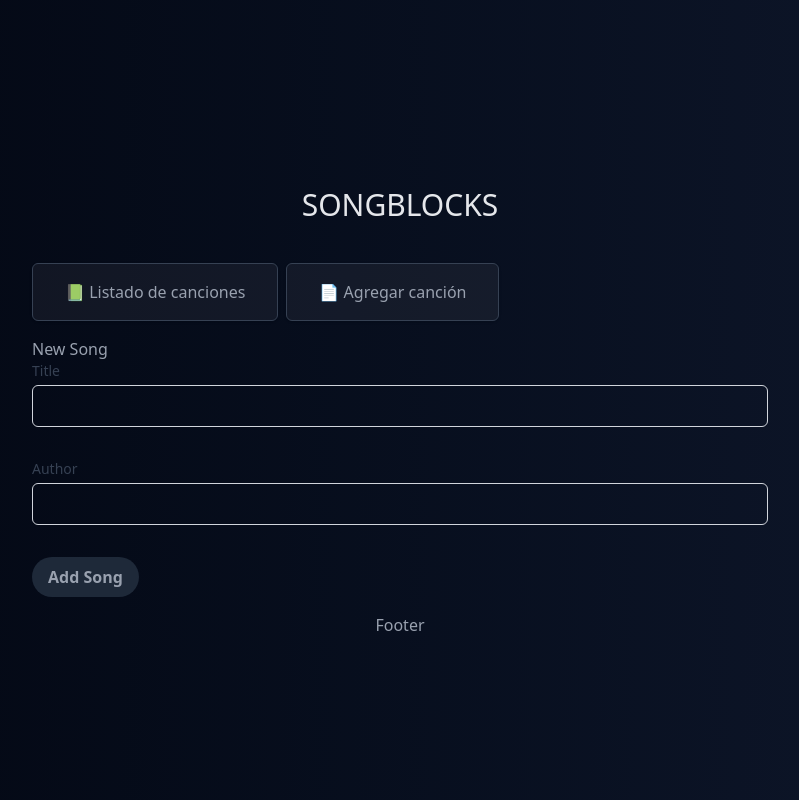
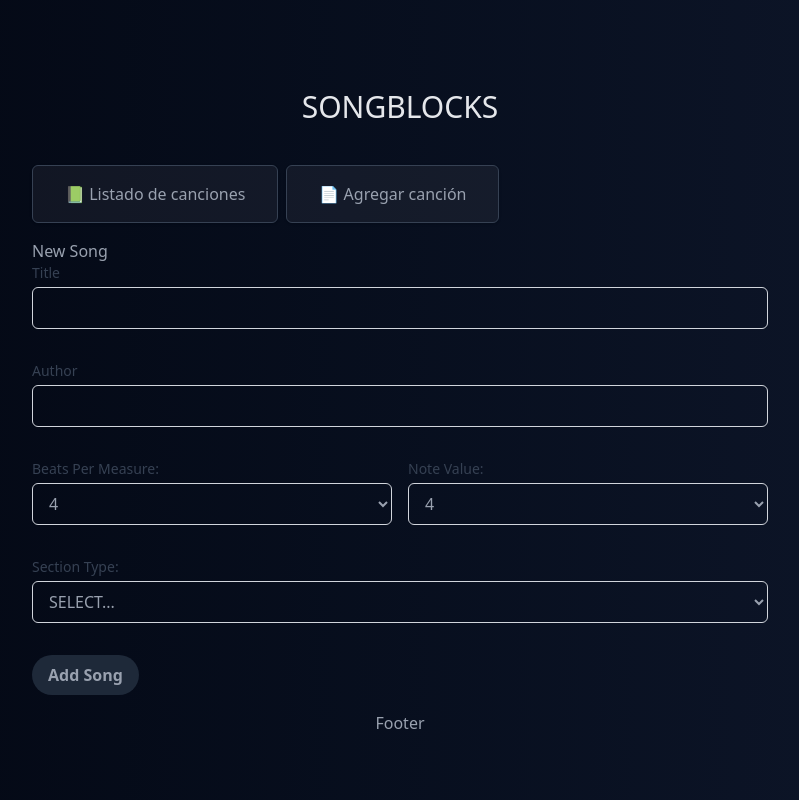
Before and after one commit to horaciodominguez/chordblocks-react-typescript, a React (Vite) app: page /new in a window 1280 px wide. Shown: the whole page, without its empty margins (240-1039 px from the left). Built offline with nearby package versions, Linux system fonts and the light colour scheme.

Commit message:
Reducer Form add song

```diff
--- a/eslint.config.js
+++ b/eslint.config.js
@@ -20,6 +20,7 @@ export default tseslint.config([
       globals: globals.browser,
     },
     rules: {
+      indent: ['error', 2],
       'react/prop-types': 'off',
       'react/react-in-jsx-scope': 'off'
     }
--- a/src/components/ui/Select.tsx
+++ b/src/components/ui/Select.tsx
@@ -1,9 +1,8 @@
-
 
 type Props = {
     name: string,
     label: string,
-    options: Array<string | number>
+    options: readonly (string | number)[]
 
     value?: string | number,
     onChange?: (e: React.ChangeEvent<HTMLSelectElement>) => void,
--- a/src/modules/songs/components/SongForm.tsx
+++ b/src/modules/songs/components/SongForm.tsx
@@ -83,7 +83,7 @@ export const SongForm = ({handleAddSong}: Props) => {
         setPendingSection(
             {
                 ...pendingSection,
-                type: event.target.value
+                type: event.target.value as SectionType
             }
         )
     }
--- a/src/modules/songs/components/SongForm2.tsx
+++ b/src/modules/songs/components/SongForm2.tsx
@@ -1,43 +1,84 @@
 
 
 
-import Input from "@/components/ui/Input";
-import type { Song } from "../types/song.types";
+import Input from "@/components/ui/Input"
+import { beatsPerMeasureValues, noteValues, SECTION_OPTIONS, type SectionType, type Song } from "../types/song.types"
 
-import Button from "@/components/ui/Button";
+import Button from "@/components/ui/Button"
+import { Select } from "@/components/ui/Select"
 
-import { useSongBuilder } from "../hooks/useSongBuilder";
+import { useSongBuilder } from "../hooks/useSongBuilder"
+
 
 
 type Props = {
-  handleAddSong: (song: Song) => void;
+  handleAddSong: (song: Song) => void
 };
 
 export const SongForm2 = ({ handleAddSong }: Props) => {
-  const { state, dispatch } = useSongBuilder();
+  const { state, dispatch } = useSongBuilder()
+  const { song } = state
 
   return (
     <form onSubmit={(e) => {
-      e.preventDefault();
-      handleAddSong(state);
+      e.preventDefault()
+      handleAddSong(song)
     }}>
       <div className="flex flex-col gap-4">
           <div className="mb-4">
             <Input
               label="Title"
               name="title"
-              onChange={(e) => dispatch({ type: "SET_TITLE", payload: e.target.value })}
-              value={state.title}
+              onChange={(e) => dispatch({ type: "SET_TITLE", v: e.target.value })}
+              value={song.title}
             />
           </div>
           <div className="mb-4">
             <Input
               label="Author"
               name="author"
-              onChange={(e) => dispatch({ type: "SET_AUTHOR", payload: e.target.value })}
-              value={state.author}
+              onChange={(e) => dispatch({ type: "SET_AUTHOR", v: e.target.value })}
+              value={song.author}
             />
           </div>
+          <div className="mb-4">
+            <div className="flex gap-4">
+                <div className="w-1/2">
+                  <Select
+                    name="beatsPerMeasure"
+                    label="Beats Per Measure"
+                    options={beatsPerMeasureValues}
+                    onChange={(e) => {
+                      dispatch({ type: "SET_TIME_SIGNATURE", v: { ...song.timeSignature, beatsPerMeasure: parseInt(e.target.value) } });
+                    }}
+                    value={song.timeSignature.beatsPerMeasure.toString()} />
+                </div>
+                <div className="w-1/2">
+                  <Select
+                    name="noteValue"
+                    label="Note Value"
+                    options={noteValues}
+                    onChange={(e) => {
+                      dispatch({ type: "SET_TIME_SIGNATURE", v: { ...song.timeSignature, noteValue: parseInt(e.target.value) } });
+                    }}
+                    value={song.timeSignature.noteValue.toString()} />
+                </div>
+            </div>
+          </div>
+          <div className="mb-4">
+            <Select
+              name="sectionType"
+              label="Section Type"
+              options={SECTION_OPTIONS}
+              onChange={(e) => {
+                if (e.target.value) {
+                  dispatch({ type: "ADD_SECTION_TYPE", v: e.target.value as SectionType });
+                }
+              }}
+              defaultValue=""
+            />
+          </div>
+
           <div className="mb-4">
             <Button
               type="submit"
--- a/src/modules/songs/hooks/useSongBuilder.ts
+++ b/src/modules/songs/hooks/useSongBuilder.ts
@@ -1,8 +1,24 @@
-import { useReducer } from "react";
+import { useReducer } from "react"
 import { v4 as uuidv4 } from 'uuid'
-import type {Song as SongType, SongSection} from "@/modules/songs/types/song.types";
+import type {Song as SongType, SongSection, SectionType, Bar, TimeSignature, BarChord} from "@/modules/songs/types/song.types";
 
-const initialState: SongType = {
+//type TmpSong = SongType
+
+type State = {
+  song: SongType
+  pendingSection: SongSection
+  pendingChordName: string
+  pendingBeats: string
+}
+
+type Action =
+  | { type: "SET_TITLE"; v: string }
+  | { type: "SET_AUTHOR"; v: string }
+  | { type: "SET_TIME_SIGNATURE"; v: TimeSignature }
+  | { type: "ADD_SECTION_TYPE"; v: SectionType }
+
+
+const initialState: SongType  = {
   id: uuidv4(),
   title: "",
   author: "",
@@ -13,18 +29,40 @@ const initialState: SongType = {
   songSections: [] as SongSection[]
 }
 
-function reducer(state: typeof initialState, action: { type: string; payload: string }) {
+const reducer = (state: State, action: Action): State => {
   switch (action.type) {
     case "SET_TITLE":
-      return { ...state, title: action.payload };
+      return { ...state, song: { ...state.song, title: action.v } }
     case "SET_AUTHOR":
-      return { ...state, author: action.payload };
+      return { ...state, song: { ...state.song, author: action.v } }
+    case "SET_TIME_SIGNATURE":
+      return {
+        ...state,
+        song: {
+          ...state.song,
+          timeSignature: {
+            ...state.song.timeSignature,
+            ...action.v
+          }
+        }
+      }
+    case "ADD_SECTION_TYPE":
+      const newSection: SongSection = {
+        id: uuidv4(),
+        type: action.v,
+        bars: []
+      }
+      return {
+        ...state,
+        pendingSection: newSection
+      }
     default:
-      return state;
+      return state
   }
 }
 
-export function useSongBuilder() {
-  const [state, dispatch] = useReducer(reducer, initialState);
-  return { state, dispatch };
+export const useSongBuilder = () => {
+  const [state, dispatch] = useReducer(reducer, { song: initialState, pendingSection: { id: "", type: "VERSE", bars: [] }, pendingChordName: "", pendingBeats: "" })
+
+  return { state, dispatch }
 }
--- a/src/modules/songs/types/song.types.ts
+++ b/src/modules/songs/types/song.types.ts
@@ -39,8 +39,8 @@ export const SECTION_OPTIONS = [
   "BRIDGE",
   "INSTRUMENTAL",
   "OUTRO"
-]
+] as const
 
-export const beatsPerMeasureValues = [1, 2, 3, 4, 5, 6, 7, 8, 9]
+export const beatsPerMeasureValues = [1, 2, 3, 4, 5, 6, 7, 8, 9] as const
 
-export const noteValues = [2, 4, 8]
+export const noteValues = [2, 4, 8] as const
```
